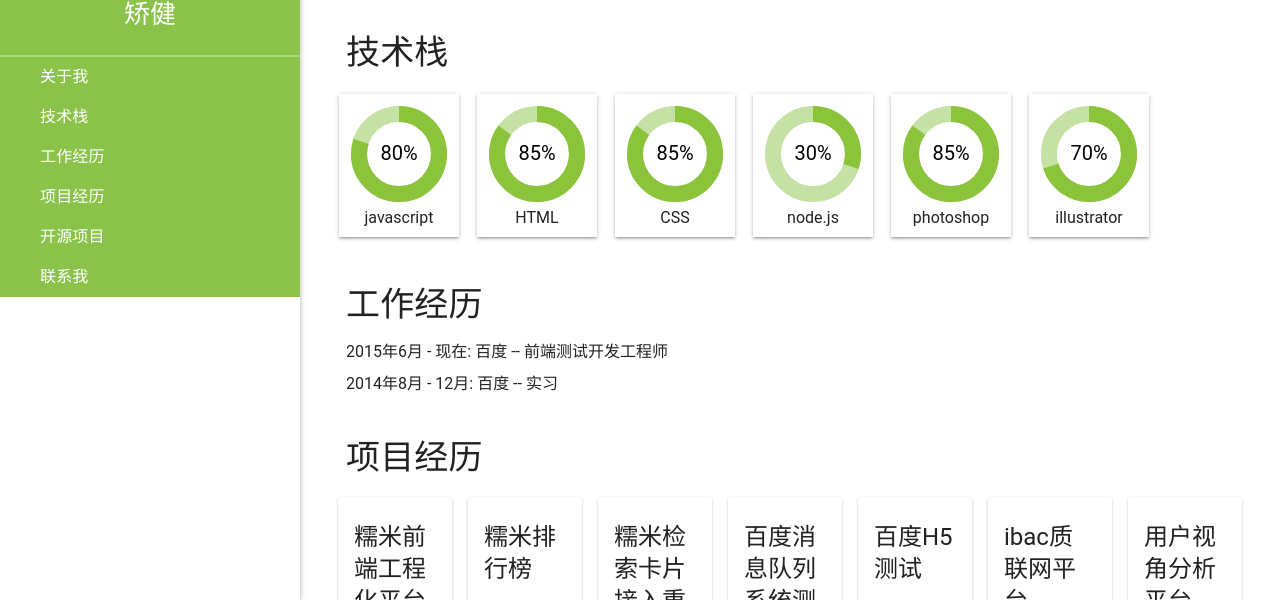
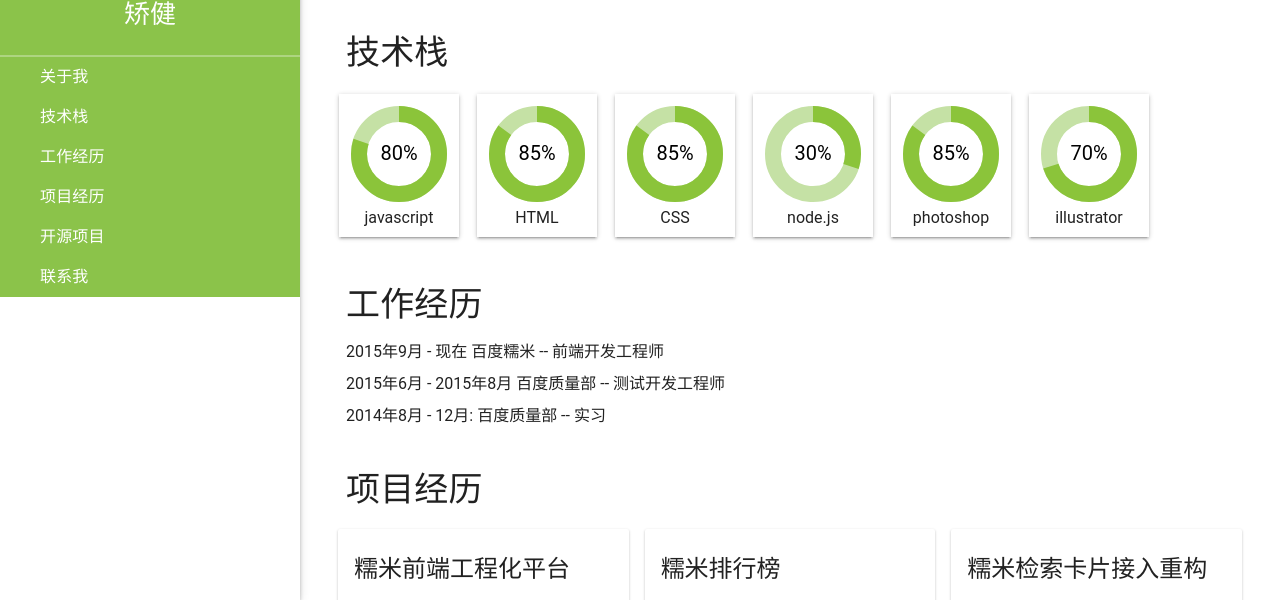
Before and after one commit to MarxJiao/ng1-qa, a website: page index.html in a window 1280 px wide. Shown: the part 200-800 px from the top of the page. Drawn offline with nearby package versions, Linux system fonts and the light colour scheme; some packages are replaced by stand-ins of ours.

Commit message:
change work

```diff
--- a/index.html
+++ b/index.html
@@ -90,7 +90,7 @@
                             <section sec ng-controller="projectsCtrl" id="experience">
                                 <h1>项目经历</h1>
                                 <div layout="row" layout-wrap>
-                                    <div flex-gt-sm="32" flex-sm="45" flex-xs="100"  ng-repeat="project in projects">
+                                    <div flex-gt-sm="33" flex-sm="45" flex-xs="100"  flex-md="33" flex-gt-md="33" ng-repeat="project in projects">
                                         <md-card>
                                             <md-card-title>
                                                 <md-card-title-text>
@@ -114,7 +114,7 @@
                             <section sec ng-controller="openSourseCtrl" id="parttime">
                                 <h1>开源项目</h1>
                                 <div layout="row" layout-wrap>
-                                    <div flex-gt-sm="32" flex-sm="45" flex-xs="100" ng-repeat="project in openSourses">
+                                    <div flex-gt-sm="32" flex-sm="45" flex-xs="100" flex-md="45" flex-gt-md="45" ng-repeat="project in openSourses">
                                         <md-card>
                                             <md-card-title>
                                                 <md-card-title-text>
--- a/javascripts/controllers/company.controller.js
+++ b/javascripts/controllers/company.controller.js
@@ -5,12 +5,16 @@
 marxBlog.controller('companyCtrl', function ($scope, $timeout, $mdSidenav, $log) {
     $scope.company = [
         {
-            time: "2015年6月 - 现在: ",
-            position: '百度 -- 前端测试开发工程师'
+            time: "2015年9月 - 现在 ",
+            position: '百度糯米 -- 前端开发工程师'
+        },
+        {
+            time: "2015年6月 - 2015年8月 ",
+            position: '百度质量部 -- 测试开发工程师'
         },
         {
             time: "2014年8月 - 12月: ",
-            position: '百度 -- 实习'
+            position: '百度质量部 -- 实习'
         }
     ]
     document.getElementById('work').onClick = function (ev) {
```
